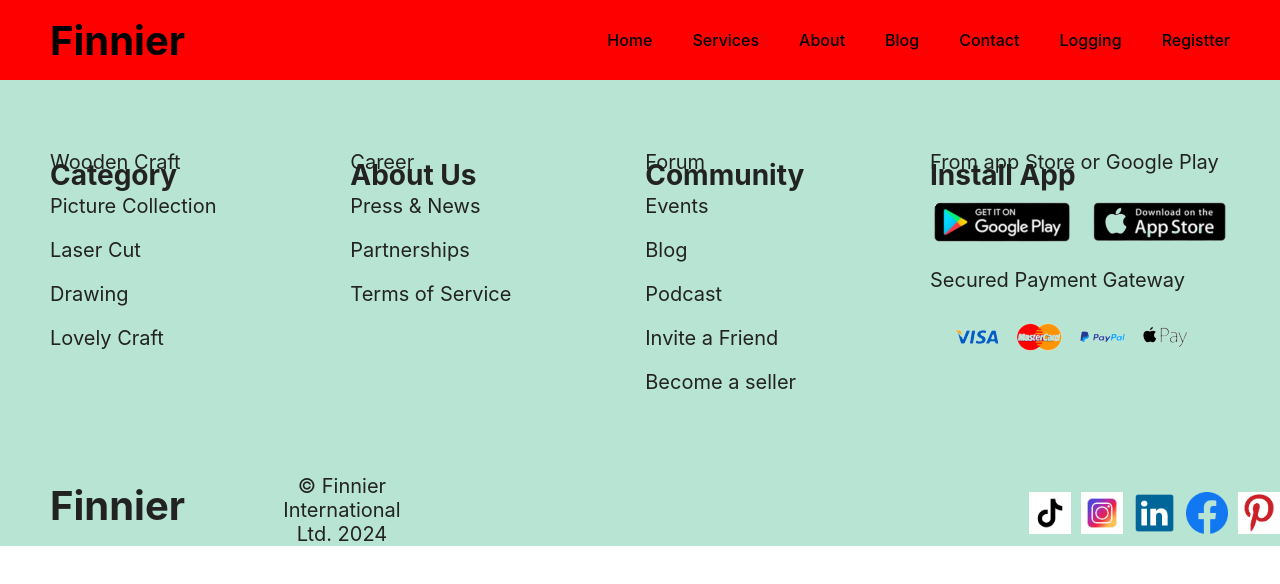
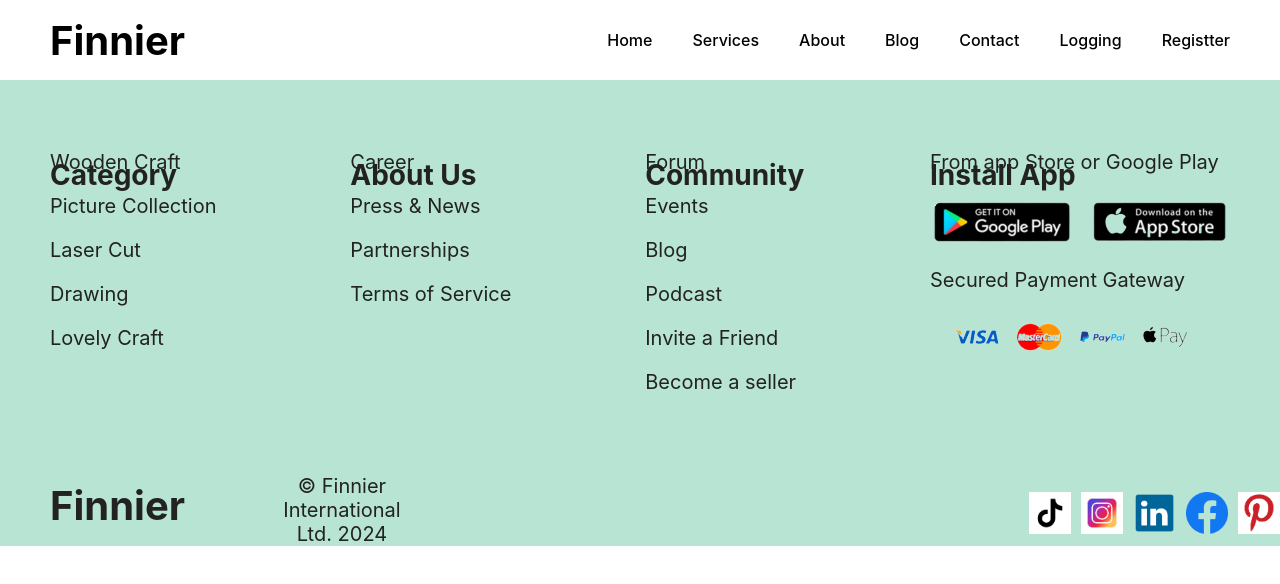
Before and after one commit to Nadun-Dissanayake/Art-and-Craft-Fullstack, a React (Create React App) app in the folder client/: page / in a window 1280 px wide. Shown: the top 584 px of the page. Built offline with nearby package versions, Linux system fonts and the light colour scheme; no server answers.

Commit message:
Update App.css

```diff
--- a/client/src/App.css
+++ b/client/src/App.css
@@ -14,7 +14,7 @@ main{
 header{
   display: flex;
   justify-content: space-between;
-  background-color: #FF0000;
+  background-color: ##A2FF86;
   height: 80px;
   align-items: center;
 }
```
